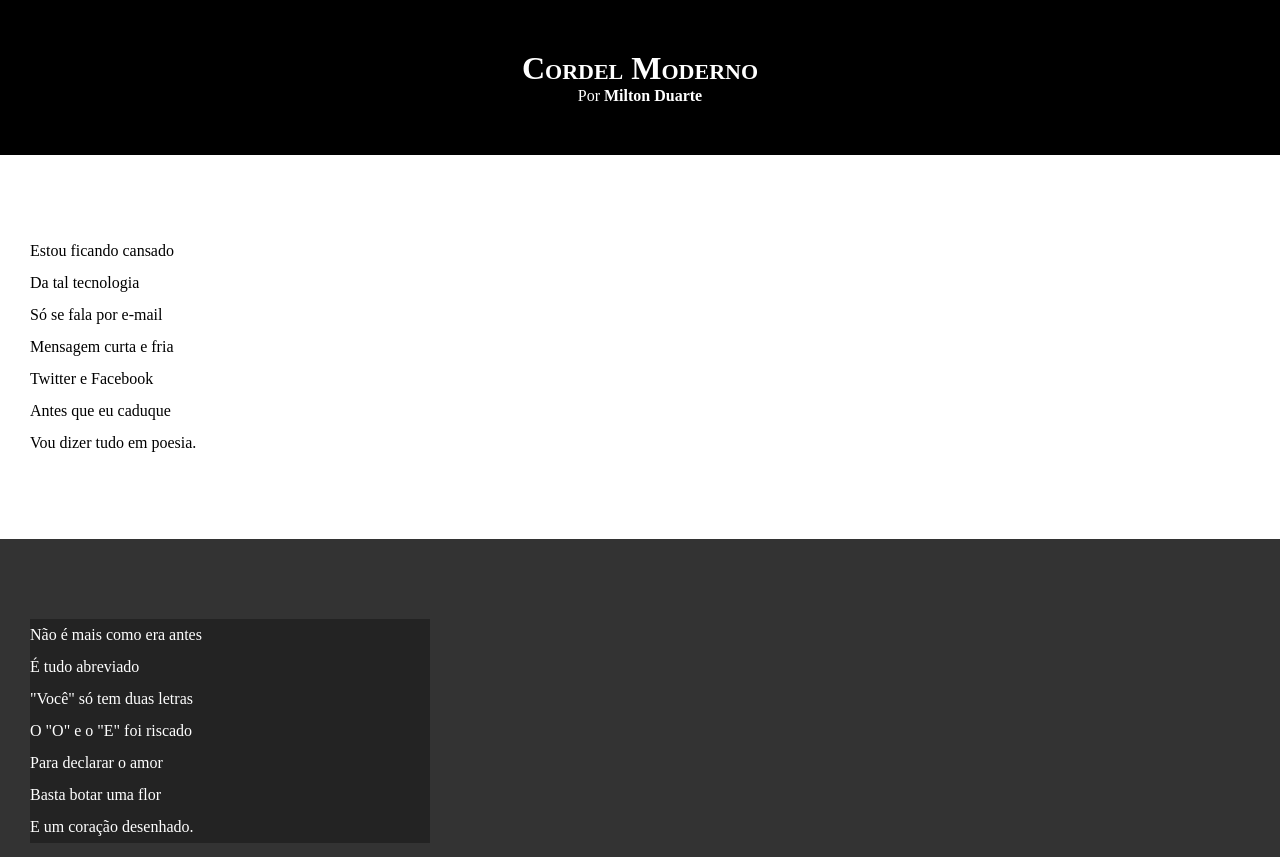
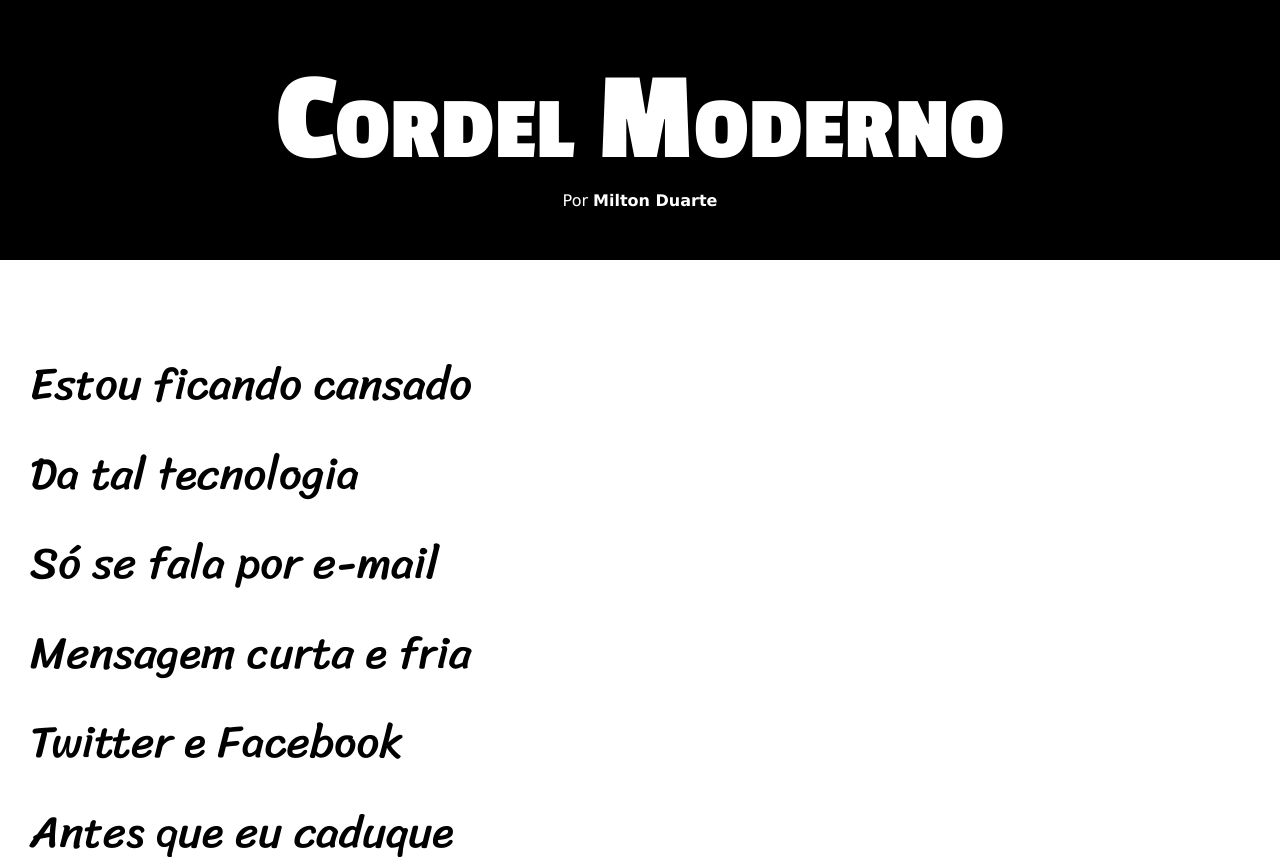
Before and after one commit to Dragon742/learning-html-css, a plain HTML site: page desafios/d012/index.html in a window 1280 px wide. Shown: the top 857 px of the page. Drawn offline with Linux system fonts and the light colour scheme.

Commit message:
Updating fonts and style

```diff
--- a/desafios/d012/estilo/style.css
+++ b/desafios/d012/estilo/style.css
@@ -1,4 +1,16 @@
 @charset "UTF-8";
+
+@import url('https://fonts.googleapis.com/css2?family=Passion+One:wght@400;700;900&display=swap');
+
+@import url('https://fonts.googleapis.com/css2?family=Sriracha&display=swap');
+
+:root{
+    --fonte1: Verdana, Geneva, Tahoma, sans-serif;
+    --fonte2: 'Passion One', cursive;
+    --fonte3: 'Sriracha', cursive;
+
+}
+
 
 * {
     margin: 0px;
@@ -8,6 +20,7 @@
 html, body{
     min-height: 100vh;
     background-color: darkgray;
+    font-family: var(--fonte1);
 }
 
 header{
@@ -19,6 +32,8 @@ header{
 header > h1{
     padding-top: 50px;
     font-variant: small-caps;
+    font-family: var(--fonte2);
+    font-size: 10vw;
 }
 header > p{
     padding-bottom: 50px;
@@ -39,6 +54,8 @@ section{
     padding-bottom: 10vh;
     padding-left: 30px;
     line-height: 2em;
+    font-family: var(--fonte3);
+    font-size: 3.5vw;
 }
 
 section.normal{
@@ -54,7 +71,8 @@ section.imagem{
 
 section.imagem > p{
     background-color: rgba(0, 0, 0, 0.308);
-    width: 400px;
+    display: inline-block;
+    padding: 10px;
 }
 
 
```
